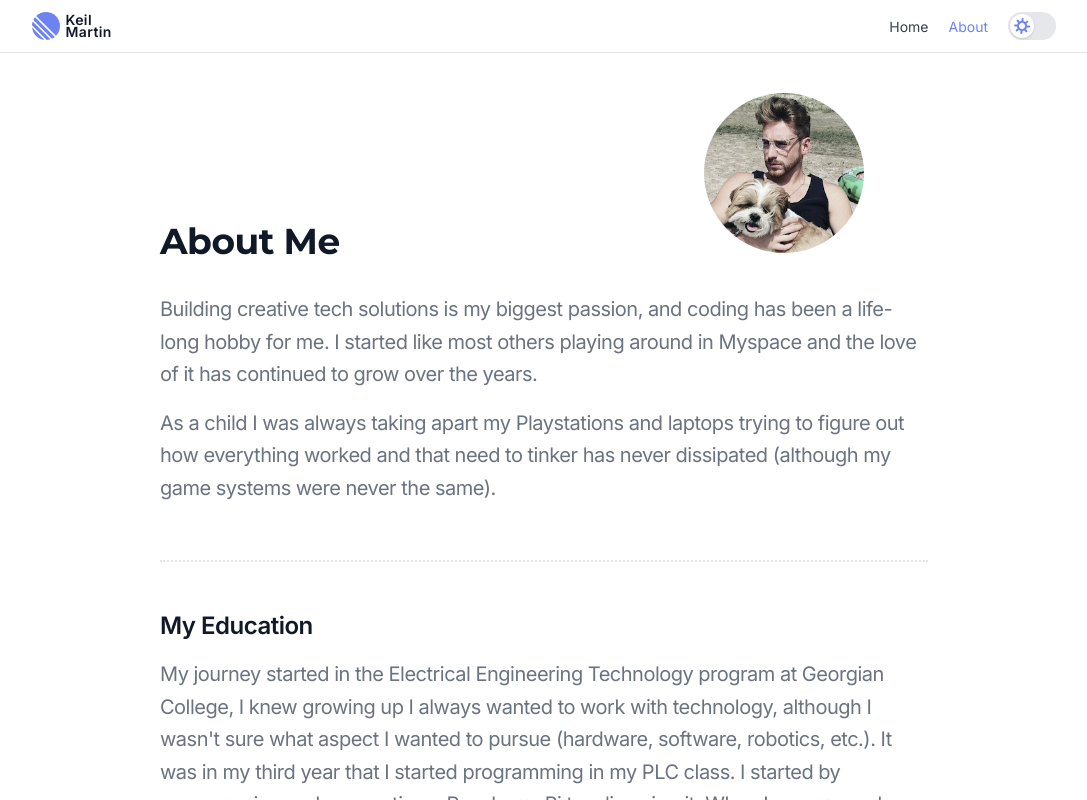
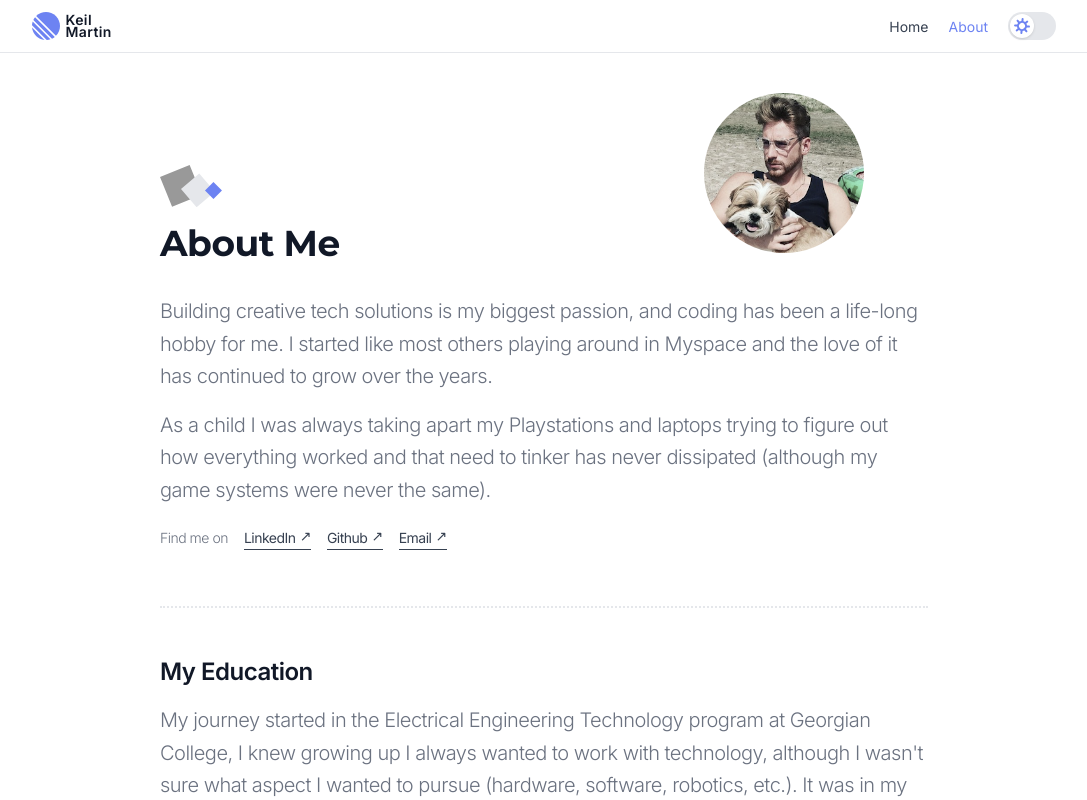
Before and after one commit to keilmart/portfolioV3, a Next.js app: page /about in a window 1280 px wide. Shown: the top 800 px of the page, without its empty margins (96-1183 px from the left). Built offline with nearby package versions, Linux system fonts and the light colour scheme.

Commit message:
fixed up about page

```diff
--- a/components/Footer/Footer.js
+++ b/components/Footer/Footer.js
@@ -17,7 +17,9 @@ const Footer = () => {
               href="mailto:keilwmartin@gmail.com"
               className="py-1 mb-1 leading-snug hover:text-syncWave hover:border-b hover:border-syncWave hover:bg-gray-100 dark:hover:bg-transparent"
             >
-              <span>Email Me!&nbsp;↗</span>
+              <span>
+                Email Me! <span>↗</span>
+              </span>
             </a>
           </div>
         </div>
--- a/components/Homepage/HomepageIcons/Index.js
+++ b/components/Homepage/HomepageIcons/Index.js
@@ -1,41 +1,3 @@
-export function TriSquareIcon() {
-  return (
-    <svg
-      xmlns="http://www.w3.org/2000/svg"
-      width="62"
-      height="42"
-      fill="none"
-      viewBox="0 0 62 42"
-    >
-      <g strokeWidth="2" clipPath="url(#clip0_611_4813)">
-        <path
-          fill="#999999"
-          stroke="#EED4C3"
-          d="M1.304 12.631H31.304V42.631H1.304z"
-          transform="rotate(-22.184 1.304 12.631)"
-        ></path>
-        <path
-          fill="#E5E7EB"
-          stroke="#E17757"
-          d="M22.414 24.109H44.414V46.109H22.414z"
-          transform="rotate(-40.536 22.414 24.11)"
-        ></path>
-        <path
-          fill="#6d83f2"
-          stroke="#6d83f2"
-          d="M46.395 25.485H56.395V35.485H46.395z"
-          transform="rotate(-45 46.395 25.485)"
-        ></path>
-      </g>
-      <defs>
-        <clipPath id="clip0_611_4813">
-          <path fill="#fff" d="M0 0H62V42H0z"></path>
-        </clipPath>
-      </defs>
-    </svg>
-  );
-}
-
 export function PentaIcon() {
   return (
     <svg
@@ -192,3 +154,42 @@ export function SquirqleIcon() {
     </svg>
   );
 }
+
+// This is located on the about page //
+export function TriSquareIcon() {
+  return (
+    <svg
+      xmlns="http://www.w3.org/2000/svg"
+      width="62"
+      height="42"
+      fill="none"
+      viewBox="0 0 62 42"
+    >
+      <g strokeWidth="2" clipPath="url(#clip0_611_4813)">
+        <path
+          fill="#999999"
+          stroke="#999999"
+          d="M1.304 12.631H31.304V42.631H1.304z"
+          transform="rotate(-22.184 1.304 12.631)"
+        ></path>
+        <path
+          fill="#E5E7EB"
+          stroke="#E5E7EB"
+          d="M22.414 24.109H44.414V46.109H22.414z"
+          transform="rotate(-40.536 22.414 24.11)"
+        ></path>
+        <path
+          fill="#6d83f2"
+          stroke="#6d83f2"
+          d="M46.395 25.485H56.395V35.485H46.395z"
+          transform="rotate(-45 46.395 25.485)"
+        ></path>
+      </g>
+      <defs>
+        <clipPath id="clip0_611_4813">
+          <path fill="#fff" d="M0 0H62V42H0z"></path>
+        </clipPath>
+      </defs>
+    </svg>
+  );
+}
--- a/pages/about.js
+++ b/pages/about.js
@@ -2,6 +2,8 @@ import Image from "next/image";
 
 import Layout from "../components/Layout/Layout";
 import SEO from "../components/SEO/SEO";
+
+import { TriSquareIcon } from "../components/Homepage/HomepageIcons/index";
 
 import { motion } from "framer-motion";
 
@@ -15,6 +17,20 @@ const RotateIn = ({ children }) => {
     >
       {children}
     </motion.div>
+  );
+};
+
+const ExternalLink = ({ href, title }) => {
+  return (
+    <a
+      href={href}
+      target="_blank"
+      rel="noreferrer"
+      className="flex items-center mt-1 text-sm border-b border-gray-700 text-secondary hover:text-syncWave hover:border-syncWave hover:bg-gray-100 dark:hover:bg-transparent dark:text-white dark:border-white dark:hover:text-syncWave dark:hover:border-syncWave"
+    >
+      <span className="mr-1">{title}</span>
+      <span className="mb-1 leading-snug">↗</span>
+    </a>
   );
 };
 
@@ -45,8 +61,9 @@ const About = () => {
           </RotateIn>
         </div>
       </div>
-      <div className="max-w-3xl mx-auto mt-10 mb-10 text-xl antialiased leading-relaxed tracking-tight md:mb-20 md:mt-18 md:pt-20 text-tertiary">
+      <div className="max-w-3xl mx-auto my-10 text-xl antialiased leading-relaxed tracking-tight md:mb-20 md:mt-18 md:pt-10 text-tertiary">
         <div className="pb-8"></div>
+        <TriSquareIcon />
         <h1 className="mt-4 mb-8 text-4xl antialiased font-bold font-montserrat text-primary dark:text-syncWave">
           About Me
         </h1>
@@ -63,6 +80,22 @@ const About = () => {
             has never dissipated (although my game systems were never the same).
           </p>
         </div>
+
+        <ul className="flex items-baseline space-x-4">
+          <p className="text-sm dark:text-white">Find me on</p>
+          <li>
+            <ExternalLink
+              href="https://www.linkedin.com/in/keilmart/"
+              title="LinkedIn"
+            />
+          </li>
+          <li>
+            <ExternalLink href="https://github.com/keilmart" title="Github" />
+          </li>
+          <li>
+            <ExternalLink href="mailto:keilwmartin@gmail.com" title="Email" />
+          </li>
+        </ul>
 
         <hr className="mb-12 border-t-2 border-dotted mt-14 dark:border-gray-400" />
         <h2 className="mt-12 mb-4 text-2xl font-semibold text-primary dark:text-slate-200">
--- a/styles/globals.css
+++ b/styles/globals.css
@@ -7,7 +7,7 @@
 
 @layer components {
   .btn-primary {
-    @apply inline-block px-4 py-2 text-sm antialiased font-semibold text-center text-slate-200 transition duration-300 ease-in-out rounded-md shadow-sm focus:ring-2 text-opacity-95 hover:scale-105 hover:shadow-lg;
+    @apply inline-block px-4 py-2 text-sm antialiased font-semibold text-center transition duration-300 ease-in-out rounded-md shadow-sm text-slate-200 focus:ring-2 text-opacity-95 hover:scale-105 hover:shadow-lg;
   }
 }
 
@@ -49,6 +49,10 @@
   .svg-icon circle {
     @apply stroke-1 stroke-[#6d83f2] fill-[#6d83f2];
   }
+}
+
+p {
+  @apply font-light;
 }
 
 /**** Prevent Chrome Flash ****/
```
